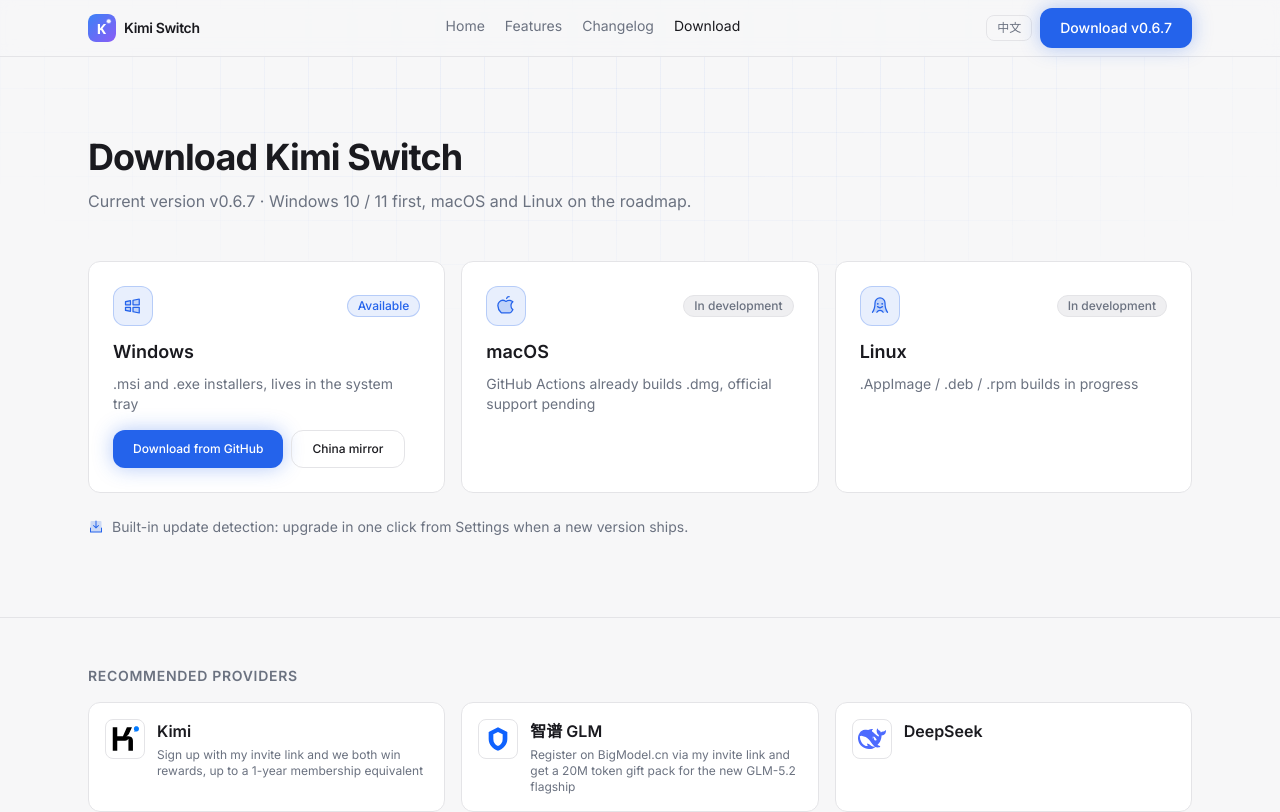
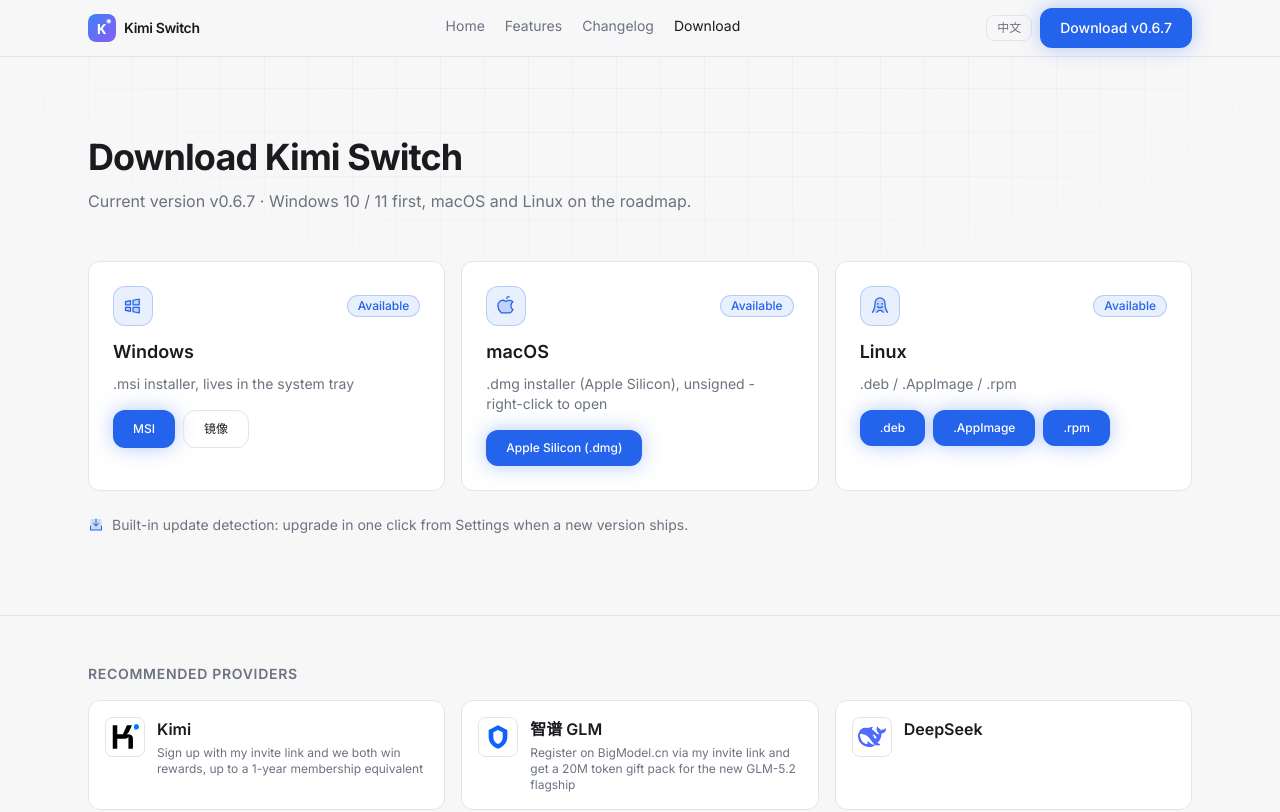
Before and after one commit to billowliu2/KimiSwitch, a React (Vite) app in the folder website/: page /#/download in a window 1280 px wide. Shown: the top 812 px of the page. Built offline with nearby package versions, Linux system fonts and the light colour scheme.

Commit message:
feat(website): 下载页支持三平台真实下载链接
- macOS / Linux 由开发中改为已发布，直连 GitHub Releases 资产（.dmg / .deb / .AppImage / .rpm）
- Windows 保留 MSI + 国内镜像双入口

```diff
--- a/website/src/i18n.tsx
+++ b/website/src/i18n.tsx
@@ -241,9 +241,9 @@ const zh = {
     githubBtn: "GitHub 下载",
     mirrorBtn: "镜像下载",
     items: [
-      { id: "windows", name: "Windows", ready: true, note: ".msi 与 .exe 安装包，系统托盘常驻" },
-      { id: "macos", name: "macOS", ready: false, note: "GitHub Actions 已能构建 .dmg，待官方适配" },
-      { id: "linux", name: "Linux", ready: false, note: ".AppImage / .deb / .rpm 构建中" },
+      { id: "windows", name: "Windows", ready: true, note: ".msi 安装包，系统托盘常驻" },
+      { id: "macos", name: "macOS", ready: true, note: ".dmg 安装包（Apple Silicon），未签名需右键打开" },
+      { id: "linux", name: "Linux", ready: true, note: ".deb / .AppImage / .rpm 三格式" },
     ],
   },
   cta: {
@@ -505,9 +505,9 @@ const en: Dict = {
     githubBtn: "Download from GitHub",
     mirrorBtn: "China mirror",
     items: [
-      { id: "windows", name: "Windows", ready: true, note: ".msi and .exe installers, lives in the system tray" },
-      { id: "macos", name: "macOS", ready: false, note: "GitHub Actions already builds .dmg, official support pending" },
-      { id: "linux", name: "Linux", ready: false, note: ".AppImage / .deb / .rpm builds in progress" },
+      { id: "windows", name: "Windows", ready: true, note: ".msi installer, lives in the system tray" },
+      { id: "macos", name: "macOS", ready: true, note: ".dmg installer (Apple Silicon), unsigned - right-click to open" },
+      { id: "linux", name: "Linux", ready: true, note: ".deb / .AppImage / .rpm" },
     ],
   },
   cta: {
--- a/website/src/sections/Download.tsx
+++ b/website/src/sections/Download.tsx
@@ -8,8 +8,27 @@ const icons: Record<string, Icon> = {
   linux: LinuxLogo,
 };
 
-const GITHUB_RELEASES = "https://github.com/billowliu2/KimiSwitch/releases";
+const VERSION = "0.6.8";
+const GITHUB = "https://github.com/billowliu2/KimiSwitch";
 const MIRROR_RELEASES = "https://git.codingplan.site/admin/KimiCodeSwitch/releases";
+const dl = (file: string) => `${GITHUB}/releases/download/v${VERSION}/${file}`;
+
+/** Per-platform download assets for the current release (names match the CI
+ *  release workflow, e.g. Kimi.Switch_0.6.8_x64_en-US.msi). */
+const assets: Record<string, { label: string; href: string }[]> = {
+  windows: [
+    { label: "MSI", href: dl("Kimi.Switch_0.6.8_x64_en-US.msi") },
+    { label: "镜像", href: MIRROR_RELEASES },
+  ],
+  macos: [
+    { label: "Apple Silicon (.dmg)", href: dl("Kimi.Switch_0.6.8_aarch64.dmg") },
+  ],
+  linux: [
+    { label: ".deb", href: dl("Kimi.Switch_0.6.8_amd64.deb") },
+    { label: ".AppImage", href: dl("Kimi.Switch_0.6.8_amd64.AppImage") },
+    { label: ".rpm", href: dl("Kimi.Switch-0.6.8-1.x86_64.rpm") },
+  ],
+};
 
 export default function Download() {
   const { t } = useLang();
@@ -22,44 +41,32 @@ export default function Download() {
       <div className="grid grid-cols-1 gap-4 md:grid-cols-3">
         {t.download.items.map((p) => {
           const Icon = icons[p.id] ?? WindowsLogo;
+          const links = assets[p.id] ?? [];
           return (
             <div key={p.id} className="card flex flex-col">
               <div className="mb-3 flex items-center justify-between">
                 <div className="flex h-10 w-10 items-center justify-center rounded-xl border border-primary/25 bg-primary/10 text-primary">
                   <Icon className="h-5 w-5" weight="duotone" />
                 </div>
-                <span
-                  className={`rounded-full px-2.5 py-0.5 text-xs font-medium ${
-                    p.ready
-                      ? "bg-primary/10 text-primary border border-primary/25"
-                      : "bg-muted text-muted-foreground border border-border"
-                  }`}
-                >
-                  {p.ready ? t.download.ready : t.download.wip}
+                <span className="rounded-full border border-primary/25 bg-primary/10 px-2.5 py-0.5 text-xs font-medium text-primary">
+                  {t.download.ready}
                 </span>
               </div>
               <h3 className="mb-2 text-lg font-semibold">{p.name}</h3>
               <p className="text-sm text-muted-foreground">{p.note}</p>
-              {p.ready && (
-                <div className="mt-4 flex flex-wrap gap-2">
+              <div className="mt-4 flex flex-wrap gap-2">
+                {links.map((l) => (
                   <a
-                    href={GITHUB_RELEASES}
+                    key={l.label}
+                    href={l.href}
                     target="_blank"
                     rel="noreferrer"
-                    className="btn-primary text-xs"
+                    className={l.label === "镜像" ? "btn-ghost text-xs" : "btn-primary text-xs"}
                   >
-                    {t.download.githubBtn}
+                    {l.label}
                   </a>
-                  <a
-                    href={MIRROR_RELEASES}
-                    target="_blank"
-                    rel="noreferrer"
-                    className="btn-ghost text-xs"
-                  >
-                    {t.download.mirrorBtn}
-                  </a>
-                </div>
-              )}
+                ))}
+              </div>
             </div>
           );
         })}
```
